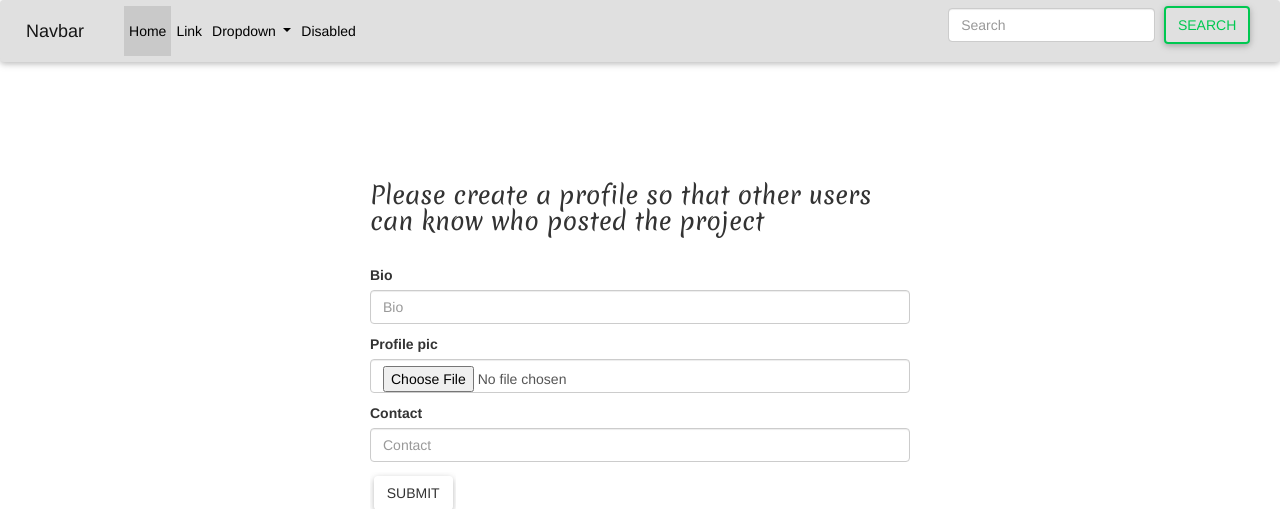
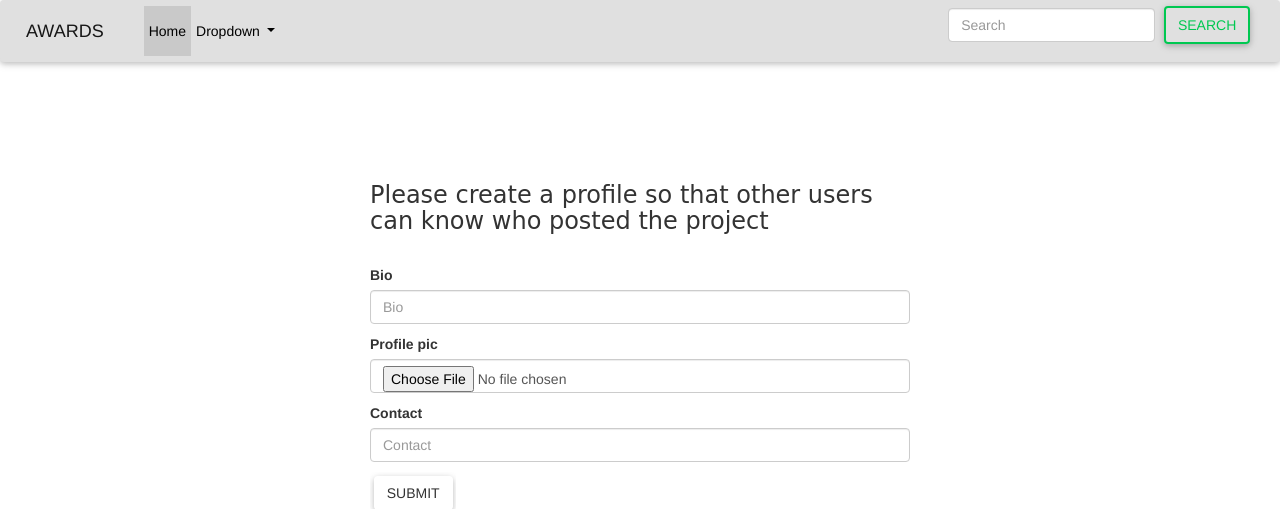
Before and after one commit to Julzpeter/Awards, a Django app: page /profile/update/1 in a window 1280 px wide. Shown: the top 509 px of the page. Run offline with Django 3.2, Linux system fonts and the light colour scheme; a user stored in the database is signed in; data comes from the database, SQL or seed files in the repository; some libraries are stand-ins or nearby versions.

Commit message:
modified the template and created updated profile

```diff
--- a/awards/templates/navbar.html
+++ b/awards/templates/navbar.html
@@ -1,5 +1,5 @@
 <nav class="navbar navbar-expand-lg navbar-light bg-light">
-    <a class="navbar-brand" href="#">Navbar</a>
+    <a class="navbar-brand" href="/">AWARDS</a>
     <button class="navbar-toggler" type="button" data-toggle="collapse" data-target="#navbarSupportedContent"
         aria-controls="navbarSupportedContent" aria-expanded="false" aria-label="Toggle navigation">
         <span class="navbar-toggler-icon"></span>
@@ -8,26 +8,21 @@
     <div class="collapse navbar-collapse" id="navbarSupportedContent">
         <ul class="navbar-nav mr-auto">
             <li class="nav-item active">
-                <a class="nav-link" href="#">Home <span class="sr-only">(current)</span></a>
+                <a class="nav-link" href="/">Home <span class="sr-only">(current)</span></a>
             </li>
-            <li class="nav-item">
-                <a class="nav-link" href="#">Link</a>
-            </li>
+
             <li class="nav-item dropdown">
                 <a class="nav-link dropdown-toggle" href="#" id="navbarDropdown" role="button" data-toggle="dropdown"
                     aria-haspopup="true" aria-expanded="false">
                     Dropdown
                 </a>
                 <div class="dropdown-menu" aria-labelledby="navbarDropdown">
-                    <a class="dropdown-item" href="#">Action</a>
-                    <a class="dropdown-item" href="#">Another action</a>
-                    <div class="dropdown-divider"></div>
-                    <a class="dropdown-item" href="#">Something else here</a>
-                </div>
+                    <a class="dropdown-item" href="{% url 'profile' user.id %}">Profile</a>
+                    <a class="dropdown-item" href="/logout">Logout</a>
+                    <a class="dropdown-item" href=" accounts/login">Login </a>
+
             </li>
-            <li class="nav-item">
-                <a class="nav-link disabled" href="#" tabindex="-1" aria-disabled="true">Disabled</a>
-            </li>
+
         </ul>
         <form class="form-inline my-2 my-lg-0" style="float: right";>
             <input class="form-control mr-sm-2" type="search" placeholder="Search" aria-label="Search">
--- a/awards/templates/profile/profile.html
+++ b/awards/templates/profile/profile.html
@@ -22,7 +22,7 @@
                 <p><b>Contact</b> {{profile.contact}}</p>
                 <hr>
                 {% if request.user == user %}
-                <p class="btn btn-"> <a style="text-decoration:none;color:white"
+                <p class="btn btn-"> <a style="text-decoration:none;color:cyan"
                         href="{% url 'update_profile' user.id %}">Edit profile</a></p>
                 {% else %}
 
--- a/awards/templates/profile/update_profile.html
+++ b/awards/templates/profile/update_profile.html
@@ -1,11 +1,9 @@
 {% extends 'base.html'%}
-{% load mathfilters %}
 {% block content %}
 {{ block.super}}
 
 <body>
-    <link href="https://fonts.googleapis.com/css?family=Luckiest+Guy|Merienda|Monoton|Ultra&display=swap"
-        rel="stylesheet">
+
     <title>Update</title>
     {{form.media}}
     {% load bootstrap3 %} {% load staticfiles %}
```
Also changed, not shown: media/photos/photo6.jpg (added).
